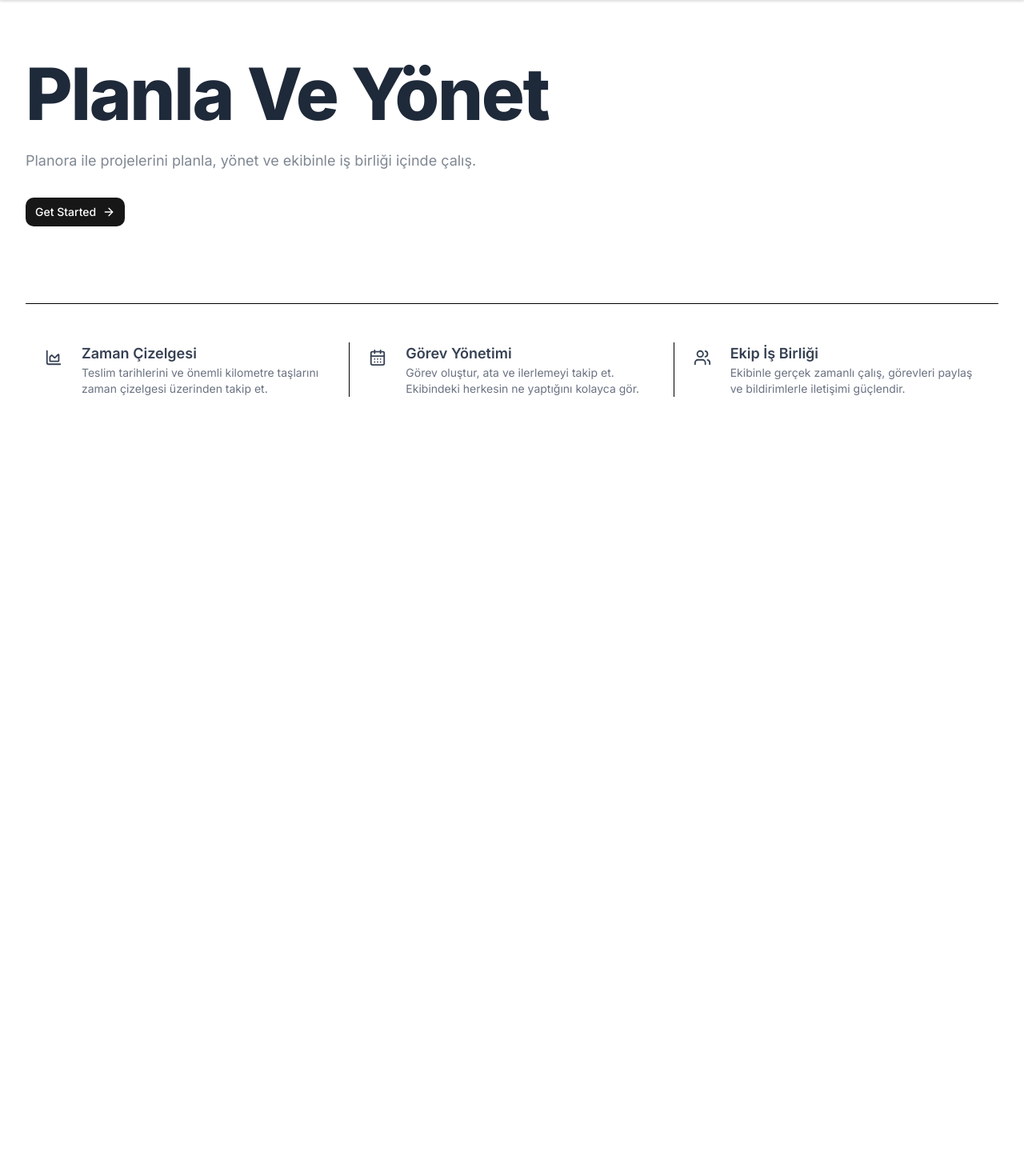
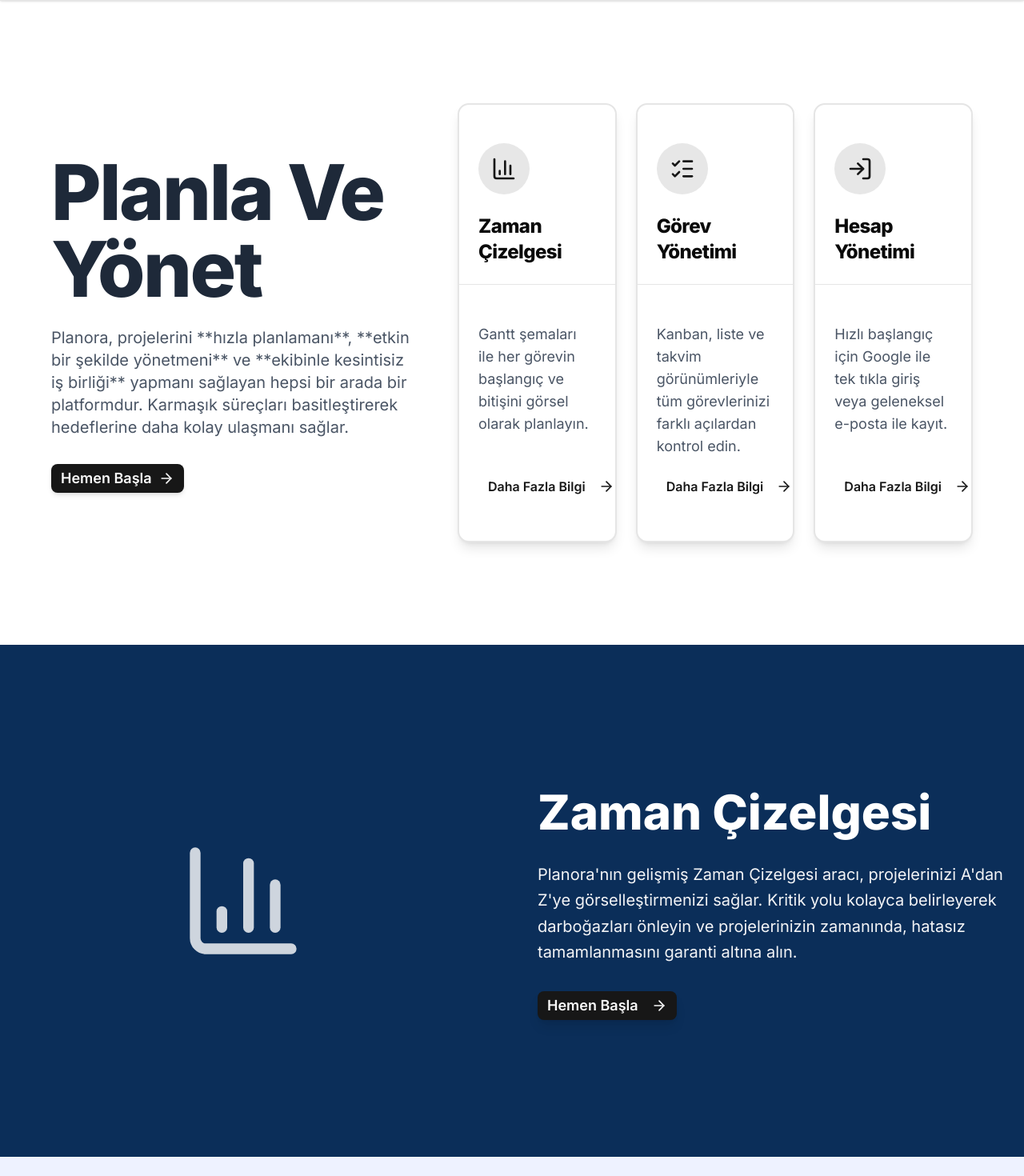
Before and after one commit to harunceelik1/planora-app, a Next.js app: page / in a window 1280 px wide. Shown: the part 60-1530 px from the top of the page at 80% size. Before the commit the page ends 861 px from the top, so only its background shows below. Built offline with nearby package versions, Linux system fonts and the light colour scheme; no server answers.

Commit message:
home-page-changed

```diff
--- a/src/features/components/layout/home.tsx
+++ b/src/features/components/layout/home.tsx
@@ -1,24 +1,31 @@
 "use client";
-
 import { useEffect } from "react";
 import { useSession } from "next-auth/react";
 import { useRouter } from "next/navigation";
-import { Button } from "@/components/ui/button";
-import { CalendarDays, ChartArea, ArrowRight, Users } from "lucide-react"; // Loader2 = spinner ikon
+import { Button } from "@/components/ui/button"; // Shadcn Button
+import { Card, CardContent, CardHeader, CardTitle } from "@/components/ui/card"; // Shadcn Card
+import { ArrowRight, ListChecks, LogIn, Mail, ChartColumn } from "lucide-react";
 import { Spinner } from "@/components/ui/spinner";
+import { FcGoogle } from "react-icons/fc";
+
+// Kaydırma fonksiyonu
+const scrollToSection = (id: string) => {
+  document.getElementById(id)?.scrollIntoView({
+    behavior: "smooth",
+    block: "start",
+  });
+};
 
 export default function HomePage() {
   const router = useRouter();
-  const { status } = useSession(); // "loading" | "authenticated" | "unauthenticated"
+  const { status } = useSession();
 
-  // Eğer giriş yapmışsa dashboard'a yönlendir
   useEffect(() => {
     if (status === "authenticated") {
       router.replace("/dashboard");
     }
   }, [status, router]);
 
-  // Loading aşamasında spinner göster
   if (status === "loading" || status === "authenticated") {
     return (
       <div className="fixed inset-0 flex flex-col items-center justify-center bg-white z-50">
@@ -26,66 +33,209 @@ export default function HomePage() {
       </div>
     );
   }
+
+  // Kart Verileri
+  const featureCards = [
+    {
+      title: "Zaman Çizelgesi",
+      subTitle: "Projelerinizi Vaktinde Teslim Edin",
+      icon: ChartColumn,
+      slug: "zaman-cizelgesi",
+      shortDescription:
+        "Gantt şemaları ile her görevin başlangıç ve bitişini görsel olarak planlayın.", // KISA AÇIKLAMA
+      longDescription:
+        "Planora'nın gelişmiş Zaman Çizelgesi aracı, projelerinizi A'dan Z'ye görselleştirmenizi sağlar. Kritik yolu kolayca belirleyerek darboğazları önleyin ve projelerinizin zamanında, hatasız tamamlanmasını garanti altına alın.", // UZUN AÇIKLAMA
+      bgColor: "bg-[#0b2e59]", // Koyu lacivert
+      subTextColor: "text-gray-100",
+      reverse: false,
+    },
+    {
+      title: "Görev Yönetimi",
+      subTitle: "Her Görevi Kontrol Altında Tutun",
+      icon: ListChecks,
+      slug: "gorev-yonetimi",
+      shortDescription:
+        "Kanban, liste ve takvim görünümleriyle tüm görevlerinizi farklı açılardan kontrol edin.", // KISA AÇIKLAMA
+      longDescription:
+        "Proje ihtiyaçlarınıza göre Kanban panoları, liste veya takvim görünümleri arasında anında geçiş yapın. Görevleri alt görevler, öncelikler, etiketler ve atamalarla detaylandırarak hiçbir ayrıntıyı kaçırmayın.", // UZUN AÇIKLAMA
+      bgColor: "bg-indigo-50", // Açık mavi/gri
+      subTextColor: "text-gray-700",
+      reverse: true,
+    },
+    {
+      title: "Hesap Yönetimi",
+      subTitle: "Google veya Manuel Giriş",
+      icon: LogIn,
+      slug: "hesap-yonetimi",
+      shortDescription:
+        "Hızlı başlangıç için Google ile tek tıkla giriş veya geleneksel e-posta ile kayıt.", // KISA AÇIKLAMA
+      longDescription:
+        "Hesap Yönetimi modülü, size iki esnek giriş seçeneği sunar: En yüksek güvenlik standartlarına sahip Google hesabınızla anında giriş yapabilir ya da geleneksel e-posta ve parola yöntemiyle kolayca bir hesap oluşturabilirsiniz.", // UZUN AÇIKLAMA
+      bgColor: "bg-[#0b2e59]", // Koyu lacivert
+      subTextColor: "text-gray-100",
+      reverse: true,
+    },
+  ];
+
   return (
-    <main className="relative flex flex-col justify-start min-h-screen text-gray-800 px-8 ">
-      {/* <div className="circlePosition w-[50%] h-[50%] bg-[#6177f8da] rounded-[100%] absolute z-[-1] top-[40%] left-[20%] -translate-x-1/2 -translate-y-1/2 blur-[180px]" /> */}
-      <section className="max-w-2xl pt-18 mb-24">
-        <h1 className="text-[90px] font-extrabold leading-none tracking-tight">
+    <main className="relative flex flex-col min-h-screen text-gray-800">
+      {/* 1. HERO VE KARTLAR BÖLÜMÜ (Beyaz Arka Plan) */}
+      <section className="flex flex-col lg:flex-row gap-12 py-20 lg:py-32 bg-white px-4 md:px-8 lg:px-16">
+        {/* ... Hero İçeriği ... */}
+        <div className="lg:w-5/12 flex flex-col justify-center">
+          <h1 className="text-5xl md:text-7xl lg:text-8xl font-extrabold leading-none tracking-tight">
             Planla Ve Yönet
           </h1>
-        <p className="mt-6 text-lg opacity-70 text-gray-600">
-          Planora ile projelerini planla, yönet ve ekibinle iş birliği içinde
-          çalış.
+          <p className="mt-6 max-w-xl text-lg md:text-xl text-gray-600">
+            Planora, projelerini **hızla planlamanı**, **etkin bir şekilde
+            yönetmeni** ve **ekibinle kesintisiz iş birliği** yapmanı sağlayan
+            hepsi bir arada bir platformdur. Karmaşık süreçları basitleştirerek
+            hedeflerine daha kolay ulaşmanı sağlar.
           </p>
-
           <Button
-          className="mt-8 px-6 py-3 text-white rounded-lg flex items-center gap-2 cursor-pointer"
+            className="mt-8 px-8 py-4 w-fit gap-2 font-semibold text-lg shadow-md hover:shadow-lg transition-all duration-500 ease-in-out"
             onClick={() => router.push("/sign-up")}
           >
-          Get Started
-          <ArrowRight />
+            Hemen Başla
+            <ArrowRight className="size-5" />
           </Button>
+        </div>
+        {/* ... Özellik Kartları (Küçük olanlar) */}
+        <div className="lg:w-7/12 grid grid-cols-1 sm:grid-cols-2 lg:grid-cols-3 gap-6 pt-12 lg:pt-0">
+          {featureCards.map((card, index) => (
+            <Card
+              key={index}
+              className="flex flex-col w-full h-full border-2
+                           shadow-lg transition-all duration-500 ease-in-out
+                           hover:border-primary hover:shadow-2xl hover:-translate-y-1"
+            >
+              <CardHeader className="flex flex-col space-y-4 p-6 border-b">
+                <div className="p-4 rounded-full bg-primary/10 text-primary w-fit">
+                  <card.icon size={32} />
+                </div>
+                <CardTitle className="text-2xl font-extrabold tracking-tight">
+                  {card.title}
+                </CardTitle>
+              </CardHeader>
+              <CardContent className="flex flex-col items-start justify-between p-6 h-full">
+                {/* KISA AÇIKLAMA KULLANILDI */}
+                <p className="text-lg text-gray-600">{card.shortDescription}</p>
+                <Button
+                  variant="ghost"
+                  className="mt-4 px-0 h-auto font-semibold text-base text-primary hover:bg-transparent hover:text-primary/80 transition-colors"
+                  onClick={() => scrollToSection(card.slug + "-detay")}
+                >
+                  Daha Fazla Bilgi
+                  <ArrowRight className="ml-2 size-5" />
+                </Button>
+              </CardContent>
+            </Card>
+          ))}
+        </div>
       </section>
-      <section className="w-full h-[50%] border-t border-black pt-12 flex justify-between text-gray-700">
-        <div className="flex items-start gap-4 w-1/3 px-4 border-r border-black">
-          <div className="p-2 rounded-full">
-            <ChartArea size={22} />
-          </div>
-          <div>
-            <h3 className="font-semibold text-lg">Zaman Çizelgesi</h3>
-            <p className="text-sm text-gray-500">
-              Teslim tarihlerini ve önemli kilometre taşlarını zaman çizelgesi
-              üzerinden takip et.
+
+      {/* 2. DETAYLI AÇIKLAMA BÖLÜMÜ */}
+      {featureCards.map((card, index) => (
+        <section
+          key={index}
+          id={card.slug + "-detay"}
+          className={`${card.bgColor} w-full py-20 md:py-32 overflow-hidden relative`}
+        >
+          {/* İçerik, sayfa kenar boşluklarını korumak için max-w-7xl içine alındı */}
+          <div className="max-w-7xl mx-auto flex flex-col lg:flex-row items-center gap-16 relative z-10 px-4 md:px-8 lg:px-0">
+            {/* SOL/SAĞ TARAF: GÖRSEL ALANI */}
+            <div
+              className={`lg:w-1/2 flex items-center justify-center ${
+                card.reverse ? "lg:order-2" : "lg:order-1"
+              } `}
+            >
+              {card.slug === "hesap-yonetimi" ? (
+                // HESAP YÖNETİMİ: OVERLAP'Lİ ÇİFT KARTLI YAPI
+                <div className="flex w-full relative py-12 px-6">
+                  {/* Sol Kart - Google Girişi */}
+                  <div
+                    className={`w-1/2 h-96 rounded-3xl border flex flex-col items-center justify-center p-6
+                            bg-gray-800 text-gray-200 border-gray-800 shadow-xl z-0
+                            lg:translate-x-[-4px]`}
+                  >
+                    <div className="flex flex-col items-center">
+                      <FcGoogle size={64} className="mb-4" />
+                      <span className="text-xl font-semibold text-white text-center">
+                        Google İle Giriş
+                      </span>
+                      <p className="text-sm text-center text-gray-400 mt-2">
+                        Hızlı başlangıç
                       </p>
                     </div>
                   </div>
 
-        <div className="flex items-start gap-4 w-1/3 px-4 border-r border-black">
-          <div className="p-2 rounded-full">
-            <CalendarDays size={22} />
-          </div>
-          <div>
-            <h3 className="font-semibold text-lg">Görev Yönetimi</h3>
-            <p className="text-sm text-gray-500">
-              Görev oluştur, ata ve ilerlemeyi takip et. Ekibindeki herkesin ne
-              yaptığını kolayca gör.
+                  {/* Sağ Kart - Manuel Giriş (Kayıt) - Üstte duran kart */}
+                  <div
+                    className={`w-1/2 h-96 bg-white p-6 rounded-3xl flex flex-col items-center justify-center text-center z-10
+                            border border-gray-300 shadow-xl
+                            lg:-translate-x-16`}
+                  >
+                    <Mail size={48} className="text-primary mb-4" />
+                    {/* KAYIT YAZISI text-5xl'e küçültüldü */}
+                    <span className="text-5xl font-extrabold text-gray-900 leading-none">
+                      Kayıt
+                    </span>
+                    <p className="text-sm text-gray-600 mt-2">
+                      E-posta & Parola
                     </p>
                   </div>
                 </div>
+              ) : (
+                // DİĞER KARTLAR (ZAMAN ÇİZELGESİ ve GÖREV YÖNETİMİ): BÜYÜK İKON (KARTSİZ)
+                <div className="flex flex-col items-center justify-center h-96 w-full max-w-md">
+                  <card.icon
+                    size={160} // Çok daha büyük ikon boyutu
+                    className={`
+                            ${
+                              card.bgColor === "bg-[#0b2e59]"
+                                ? "text-white/80"
+                                : "text-primary/80"
+                            }
+                        `}
+                  />
+                </div>
+              )}
+            </div>
+            {/* SAĞ/SOL TARAF: İçerik (Metinler) */}
+            <div
+              className={`lg:w-1/2 flex flex-col items-start text-left ${
+                card.reverse ? "lg:order-1" : "lg:order-2"
+              } `}
+            >
+              <h2
+                className={`text-5xl md:text-6xl font-extrabold leading-tight mb-6 ${
+                  card.bgColor === "bg-[#0b2e59]"
+                    ? "text-white"
+                    : "text-gray-800"
+                }`}
+              >
+                {card.title}
+              </h2>
 
-        <div className="flex items-start gap-4 w-1/3 px-4">
-          <div className="p-2 rounded-full">
-            <Users size={22} />
-          </div>
-          <div>
-            <h3 className="font-semibold text-lg">Ekip İş Birliği</h3>
-            <p className="text-sm text-gray-500">
-              Ekibinle gerçek zamanlı çalış, görevleri paylaş ve bildirimlerle
-              iletişimi güçlendir.
+              {/* Açıklama */}
+              <p
+                className={`text-xl leading-relaxed ${card.subTextColor} mb-8`}
+              >
+                {card.longDescription}
               </p>
+
+              {/* CTA Butonu */}
+              <Button
+                variant="default"
+                className="px-8 py-4 w-fit gap-2 font-semibold text-lg shadow-lg hover:shadow-xl transition-all duration-500 ease-in-out"
+                onClick={() => router.push("/sign-up")}
+              >
+                Hemen Başla <ArrowRight className="ml-2 size-5" />
+              </Button>
             </div>
           </div>
         </section>
+      ))}
     </main>
   );
 }
```
Lines whose indentation alone changed are shown as unchanged.
